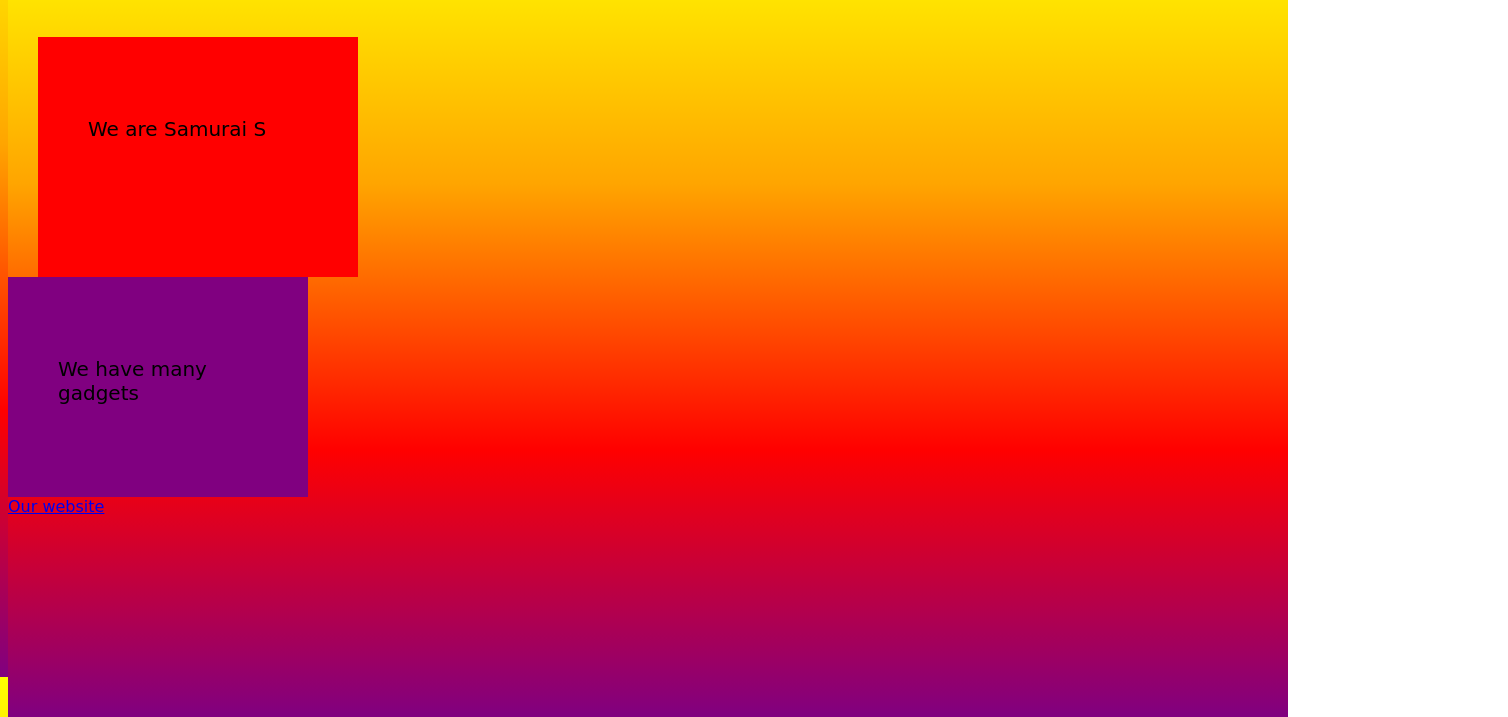
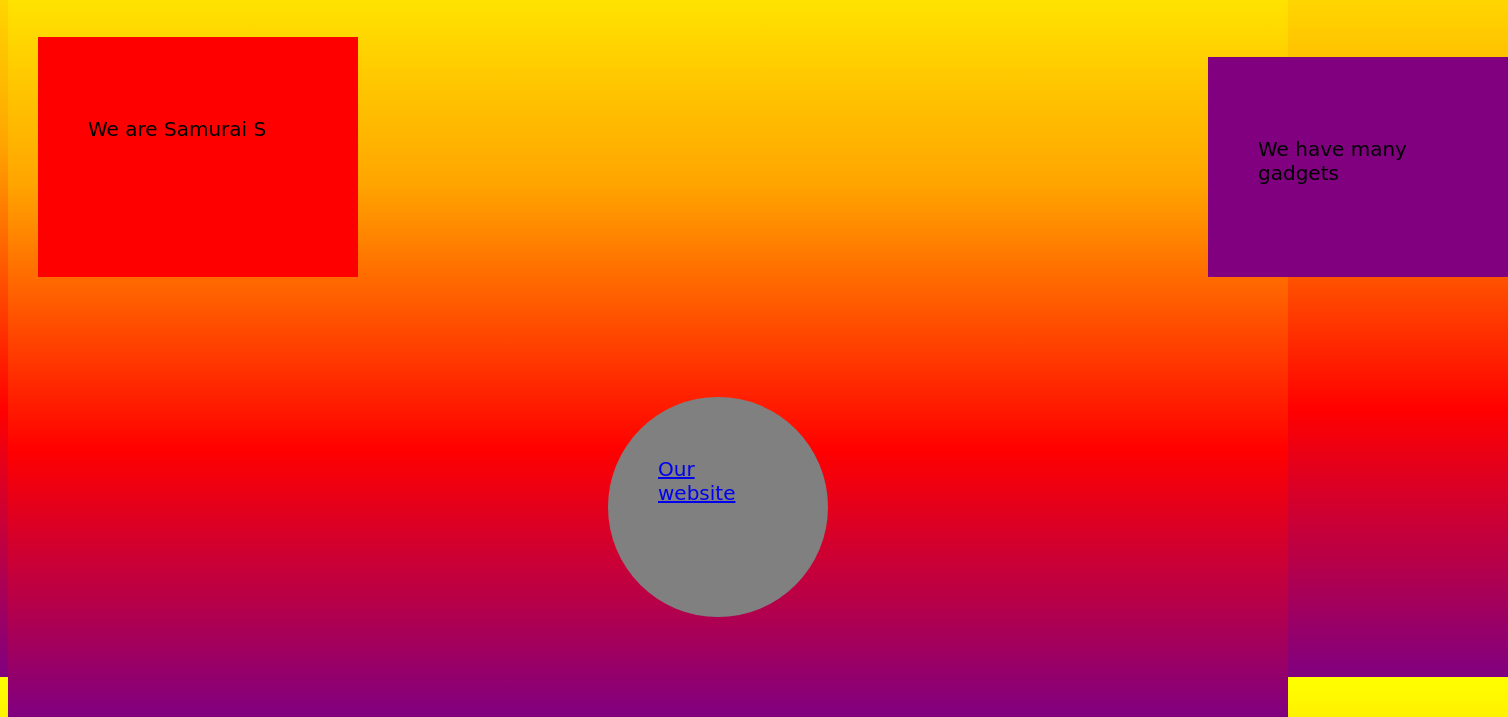
Before and after one commit to M-aka-r/Samurai-S-1, a plain HTML site: page index.html in a window 1280 px wide. Shown: the part 123-840 px from the top of the page, 1508 px wide, since content can reach past the window. Drawn offline with Linux system fonts and the light colour scheme.

Commit message:
Update style.css

```diff
--- a/style.css
+++ b/style.css
@@ -40,3 +40,28 @@ html, body {
   font-size:20px;
   padding:60px 50px 60px 50px;
   position:relative;
+  transition: all 2s ease 0s;
+  left:1200px;
+  bottom:220px;
+}
+.polo:hover{
+   transform: translate3D(50px, -50px ,200px);
+}
+.polot{
+  width:120px;
+  height:100px;
+  background-color:grey;
+  font-size:20px;
+  padding:60px 50px 60px 50px;
+  position:relative;
+  transition: all 2s ease 0s;
+  border-radius:420px;
+  left:600px;
+  bottom:100px;
+}
+a{
+}
+.polot:hover{
+   transform: rotate(360deg);
+  color:blue;
+}
```
